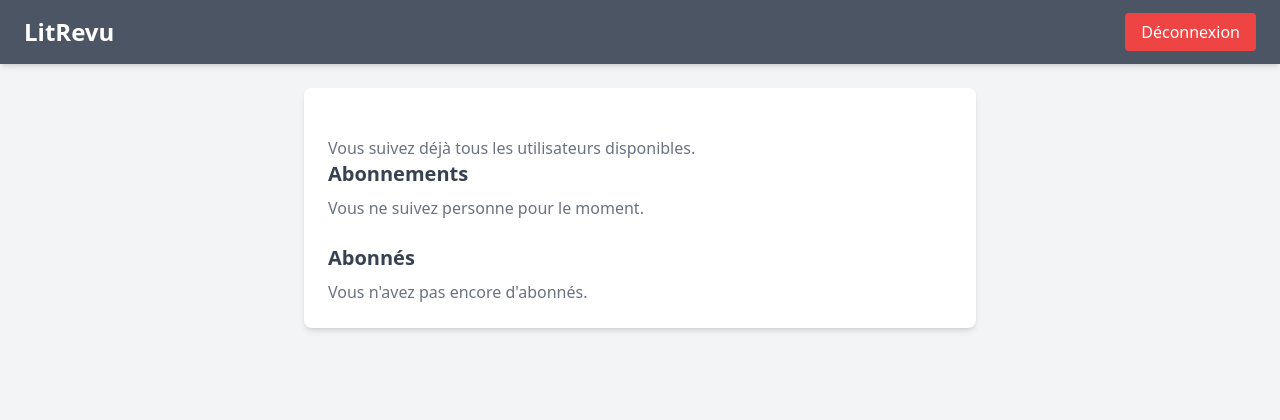
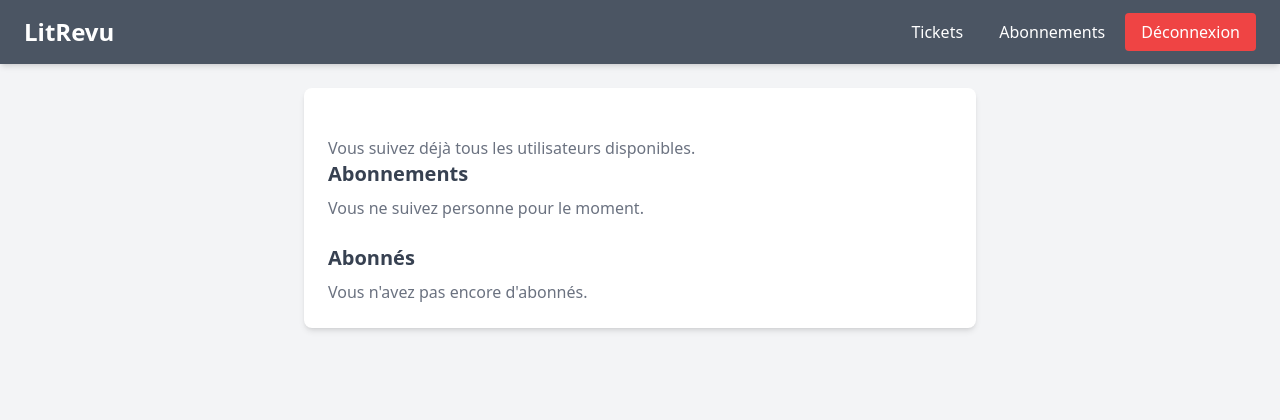
Before and after one commit to degregor69/litrevu, a Django app: page /follows/ in a window 1280 px wide. Shown: the top 420 px of the page. Run offline with Django 5.2, Linux system fonts and the light colour scheme; the visitor is signed in with stand-in values (Sample User, id 1); data comes from the database, SQL or seed files in the repository; some libraries are stand-ins or nearby versions.

Commit message:
added tickets and follows links to navbar

```diff
--- a/templates/base.html
+++ b/templates/base.html
@@ -12,6 +12,12 @@
         <div class="container mx-auto flex justify-between items-center px-6">
             <h1 class="text-2xl font-bold">LitRevu</h1>
             <nav>
+                <a href="{% url 'ticket_list' %}" class="px-4 py-2 text-white rounded">
+                    Tickets
+                </a>
+                <a href="{% url 'follows_index' %}" class="px-4 py-2 text-white rounded">
+                    Abonnements
+                </a>
                 {% if request.user.is_authenticated %}
                     <a href="{% url 'logout' %}" class="px-4 py-2 bg-red-500 hover:bg-red-700 text-white rounded">
                         Déconnexion
```
